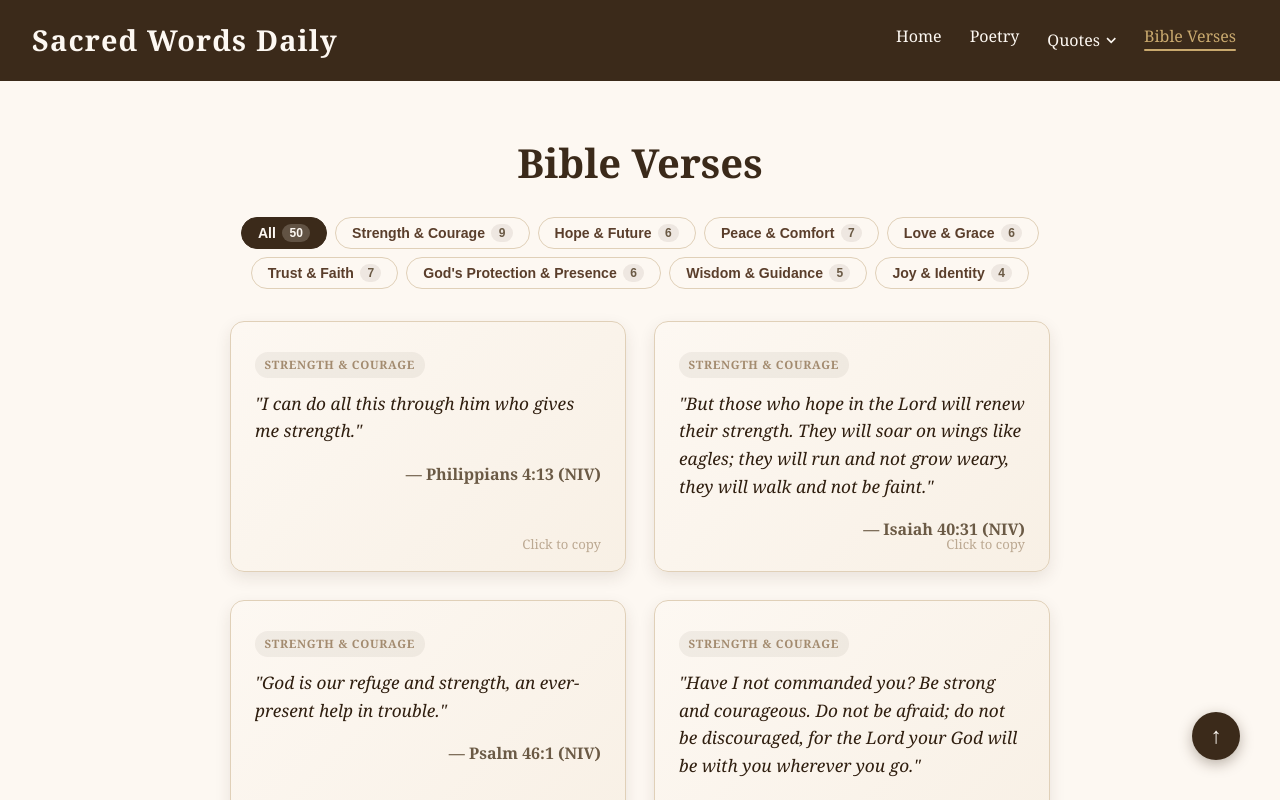
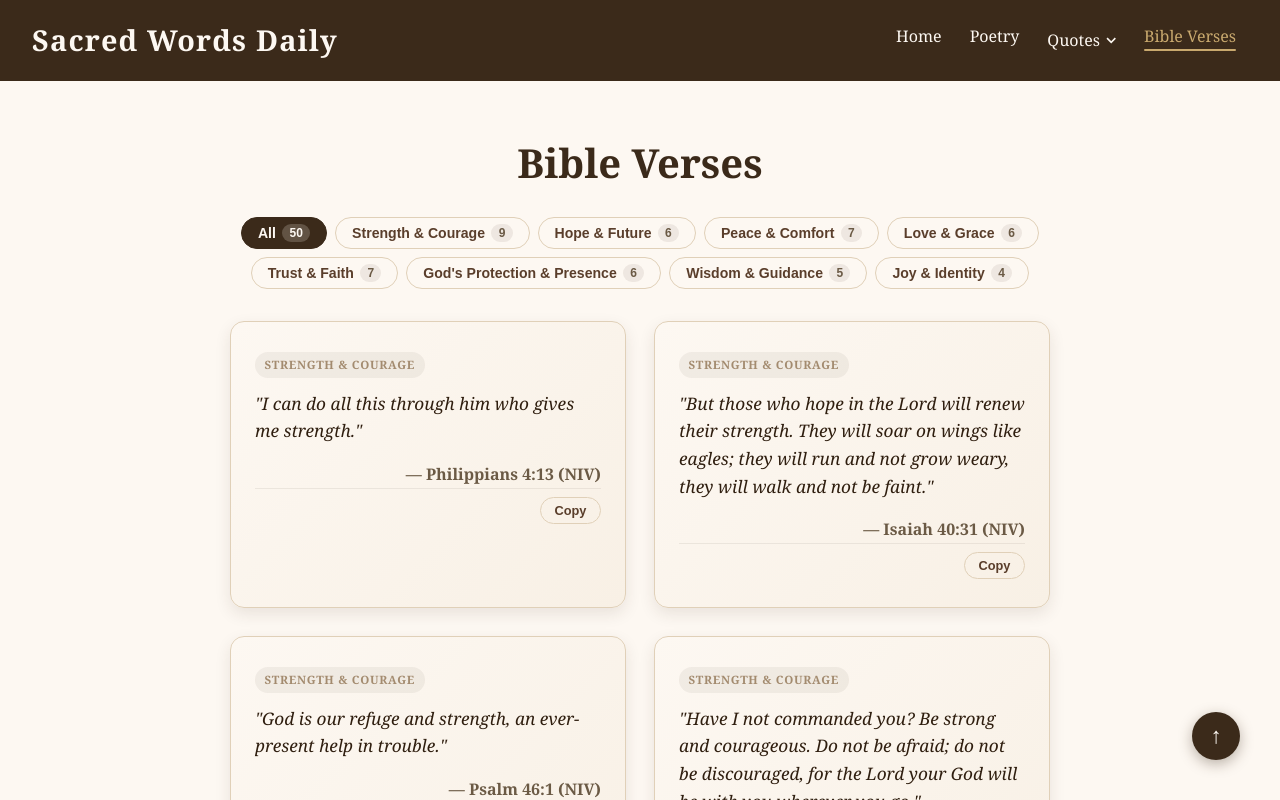
Before and after one commit to diamondfrancis/sacredwordsdaily.com, a Vue app: page /bible-verses in a window 1280 px wide. Shown: the top 800 px of the page. Built offline with nearby package versions, Linux system fonts and the light colour scheme.

Commit message:
Replace copy-hint with consistent copy button style across all pages

```diff
--- a/src/views/BibleVersesPage.vue
+++ b/src/views/BibleVersesPage.vue
@@ -142,12 +142,13 @@ function scrollToTop() {
           v-for="verse in filteredVerses"
           :key="verse.reference"
           class="verse-card"
-          @click="copyToClipboard(verse.text, verse.reference)"
         >
           <span class="verse-category-tag">{{ verse.category }}</span>
           <p class="verse-text">"{{ verse.text }}"</p>
           <p class="verse-ref">— {{ verse.reference }} (NIV)</p>
-          <div class="copy-hint">Click to copy</div>
+          <div class="card-actions">
+            <button class="copy-btn" @click="copyToClipboard(verse.text, verse.reference)">Copy</button>
+          </div>
         </div>
       </div>
     </section>
@@ -238,7 +239,6 @@ function scrollToTop() {
   border-radius: 14px;
   padding: 1.75rem 1.5rem;
   position: relative;
-  cursor: pointer;
   transition: all 0.3s ease;
   box-shadow: 0 6px 16px rgba(59, 42, 26, 0.1);
   overflow: hidden;
@@ -280,19 +280,29 @@ function scrollToTop() {
   margin: 0;
 }
 
-.copy-hint {
-  position: absolute;
-  bottom: 1rem;
-  right: 1.5rem;
-  font-size: 0.82rem;
-  color: #a38b6f;
-  opacity: 0.7;
-  transition: opacity 0.25s;
-  pointer-events: none;
+.card-actions {
+  display: flex;
+  justify-content: flex-end;
+  padding-top: 0.5rem;
+  border-top: 1px solid rgba(59, 42, 26, 0.08);
 }
 
-.verse-card:hover .copy-hint {
-  opacity: 1;
+.copy-btn {
+  background: none;
+  border: 1px solid #e0d0b8;
+  border-radius: 999px;
+  padding: 0.3rem 0.85rem;
+  font-size: 0.8rem;
+  font-weight: 600;
+  color: #5a3e2b;
+  cursor: pointer;
+  transition: all 0.2s;
+}
+
+.copy-btn:hover {
+  background: #3b2a1a;
+  color: #fdf8f2;
+  border-color: #3b2a1a;
 }
 
 .back-to-top {
--- a/src/views/QuotesPage.vue
+++ b/src/views/QuotesPage.vue
@@ -142,12 +142,13 @@ function scrollToTop() {
           v-for="quote in filteredQuotes"
           :key="quote.text"
           class="quote-card"
-          @click="copyToClipboard(quote.text, quote.author)"
         >
           <span class="quote-category-tag">{{ quote.category }}</span>
           <p class="quote-text">"{{ quote.text }}"</p>
           <p class="quote-author">&mdash; {{ quote.author }}</p>
-          <div class="copy-hint">Click to copy</div>
+          <div class="card-actions">
+            <button class="copy-btn" @click="copyToClipboard(quote.text, quote.author)">Copy</button>
+          </div>
         </div>
       </div>
     </section>
@@ -238,7 +239,6 @@ function scrollToTop() {
   border-radius: 12px;
   padding: 1.5rem 1.25rem;
   position: relative;
-  cursor: pointer;
   transition: all 0.25s ease;
   overflow: hidden;
   box-shadow: 0 4px 12px rgba(59, 42, 26, 0.08);
@@ -278,19 +278,29 @@ function scrollToTop() {
   margin: 0;
 }
 
-.copy-hint {
-  position: absolute;
-  bottom: 0.75rem;
-  right: 1rem;
-  font-size: 0.78rem;
-  color: #a38b6f;
-  opacity: 0.6;
-  transition: opacity 0.2s;
-  pointer-events: none;
+.card-actions {
+  display: flex;
+  justify-content: flex-end;
+  padding-top: 0.5rem;
+  border-top: 1px solid rgba(59, 42, 26, 0.08);
 }
 
-.quote-card:hover .copy-hint {
-  opacity: 1;
+.copy-btn {
+  background: none;
+  border: 1px solid #e0d0b8;
+  border-radius: 999px;
+  padding: 0.3rem 0.85rem;
+  font-size: 0.8rem;
+  font-weight: 600;
+  color: #5a3e2b;
+  cursor: pointer;
+  transition: all 0.2s;
+}
+
+.copy-btn:hover {
+  background: #3b2a1a;
+  color: #fdf8f2;
+  border-color: #3b2a1a;
 }
 
 .back-to-top {
--- a/src/views/TedTalksPage.vue
+++ b/src/views/TedTalksPage.vue
@@ -364,7 +364,6 @@ function scrollToTop() {
           v-for="quote in filteredQuotes"
           :key="quote.text"
           class="quote-card"
-          @click="copyToClipboard(quote.text, quote.speaker)"
         >
           <span class="quote-category-tag">{{ quote.category }}</span>
           <p class="quote-text">"{{ quote.text }}"</p>
@@ -388,7 +387,9 @@ function scrollToTop() {
           </div>
 
           <div class="talk-title">{{ quote.talkTitle }}</div>
-          <div class="copy-hint">Click to copy</div>
+          <div class="card-actions">
+            <button class="copy-btn" @click="copyToClipboard(quote.text, quote.speaker)">Copy</button>
+          </div>
         </div>
       </div>
     </section>
@@ -515,9 +516,8 @@ function scrollToTop() {
   background: #fdf8f2;
   border: 1px solid #e8d9c5;
   border-radius: 12px;
-  padding: 1.5rem 1.25rem 3.5rem;
+  padding: 1.5rem 1.25rem;
   position: relative;
-  cursor: pointer;
   transition: all 0.25s ease;
   overflow: hidden;
   box-shadow: 0 4px 12px rgba(59, 42, 26, 0.08);
@@ -629,19 +629,29 @@ function scrollToTop() {
   pointer-events: none;
 }
 
-.copy-hint {
-  position: absolute;
-  bottom: 0.75rem;
-  right: 1rem;
-  font-size: 0.78rem;
-  color: #a38b6f;
-  opacity: 0.6;
-  transition: opacity 0.2s;
-  pointer-events: none;
+.card-actions {
+  display: flex;
+  justify-content: flex-end;
+  padding-top: 0.5rem;
+  border-top: 1px solid rgba(59, 42, 26, 0.08);
 }
 
-.quote-card:hover .copy-hint {
-  opacity: 1;
+.copy-btn {
+  background: none;
+  border: 1px solid #e0d0b8;
+  border-radius: 999px;
+  padding: 0.3rem 0.85rem;
+  font-size: 0.8rem;
+  font-weight: 600;
+  color: #5a3e2b;
+  cursor: pointer;
+  transition: all 0.2s;
+}
+
+.copy-btn:hover {
+  background: #3b2a1a;
+  color: #fdf8f2;
+  border-color: #3b2a1a;
 }
 
 /* ── Back to top ── */
--- a/src/views/YouTubeQuotesPage.vue
+++ b/src/views/YouTubeQuotesPage.vue
@@ -356,7 +356,6 @@ function scrollToTop() {
           v-for="quote in filteredQuotes"
           :key="quote.text"
           class="quote-card"
-          @click="copyToClipboard(quote.text, quote.creator)"
         >
           <span class="quote-category-tag">{{ quote.category }}</span>
           <p class="quote-text">"{{ quote.text }}"</p>
@@ -378,7 +377,9 @@ function scrollToTop() {
             </a>
           </div>
 
-          <div class="copy-hint">Click to copy</div>
+          <div class="card-actions">
+            <button class="copy-btn" @click="copyToClipboard(quote.text, quote.creator)">Copy</button>
+          </div>
         </div>
       </div>
     </section>
@@ -505,9 +506,8 @@ function scrollToTop() {
   background: #fdf8f2;
   border: 1px solid #e8d9c5;
   border-radius: 12px;
-  padding: 1.5rem 1.25rem 3.25rem;
+  padding: 1.5rem 1.25rem;
   position: relative;
-  cursor: pointer;
   transition: all 0.25s ease;
   overflow: hidden;
   box-shadow: 0 4px 12px rgba(59, 42, 26, 0.08);
@@ -588,19 +588,29 @@ function scrollToTop() {
   flex-shrink: 0;
 }
 
-.copy-hint {
-  position: absolute;
-  bottom: 0.75rem;
-  right: 1rem;
-  font-size: 0.78rem;
-  color: #a38b6f;
-  opacity: 0.6;
-  transition: opacity 0.2s;
-  pointer-events: none;
+.card-actions {
+  display: flex;
+  justify-content: flex-end;
+  padding-top: 0.5rem;
+  border-top: 1px solid rgba(59, 42, 26, 0.08);
 }
 
-.quote-card:hover .copy-hint {
-  opacity: 1;
+.copy-btn {
+  background: none;
+  border: 1px solid #e0d0b8;
+  border-radius: 999px;
+  padding: 0.3rem 0.85rem;
+  font-size: 0.8rem;
+  font-weight: 600;
+  color: #5a3e2b;
+  cursor: pointer;
+  transition: all 0.2s;
+}
+
+.copy-btn:hover {
+  background: #3b2a1a;
+  color: #fdf8f2;
+  border-color: #3b2a1a;
 }
 
 /* ── Back to top ── */
```
